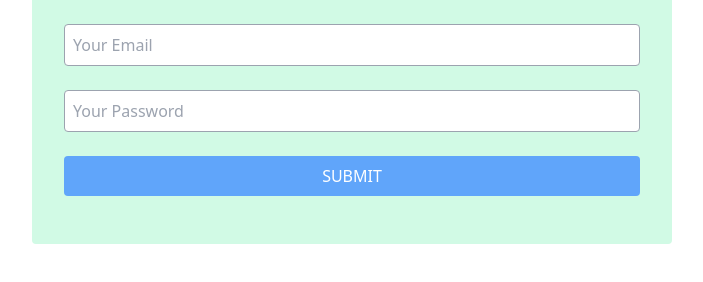
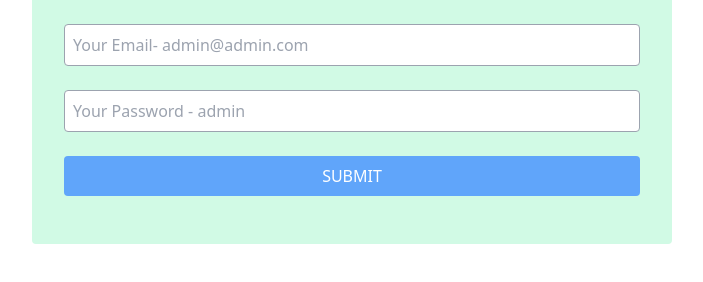
Before and after one commit to Kawsar-Hossain-318/bank-using-function, a plain HTML site: page index.html in a window 1280 px wide. Shown: the part 244-526 px from the top of the page, without its empty margins (288-991 px from the left). Drawn offline with nearby package versions, Linux system fonts and the light colour scheme.

Commit message:
index file updated

```diff
--- a/index.html
+++ b/index.html
@@ -23,8 +23,8 @@
         <section class="bg-green-100 lg:w-1/2 w-3/4 mx-auto p-8 mt-14 rounded">
             <h2 class="text-3xl text-blue-400 font-semibold mb-7 n text-center">Please Login .</h2>
             <div class="flex justify-center flex-col">
-                <input id="user-email" class="border border-gray-400 rounded block mb-6 px-2 py-2" type="email" placeholder="Your Email">
-                <input id="user-password" class="border border-gray-400 rounded block mb-6 px-2 py-2" type="password" placeholder="Your Password">
+                <input id="user-email" class="border border-gray-400 rounded block mb-6 px-2 py-2" type="email" placeholder="Your Email- admin@admin.com">
+                <input id="user-password" class="border border-gray-400 rounded block mb-6 px-2 py-2" type="password" placeholder="Your Password - admin">
                 <button id="login-btn" class="bg-blue-400 px-4 py-2 rounded font-medium text-white ">SUBMIT</button>
                 <p id="alert-message" class="text-red-400 mt-4"></p>
             </div>
```
